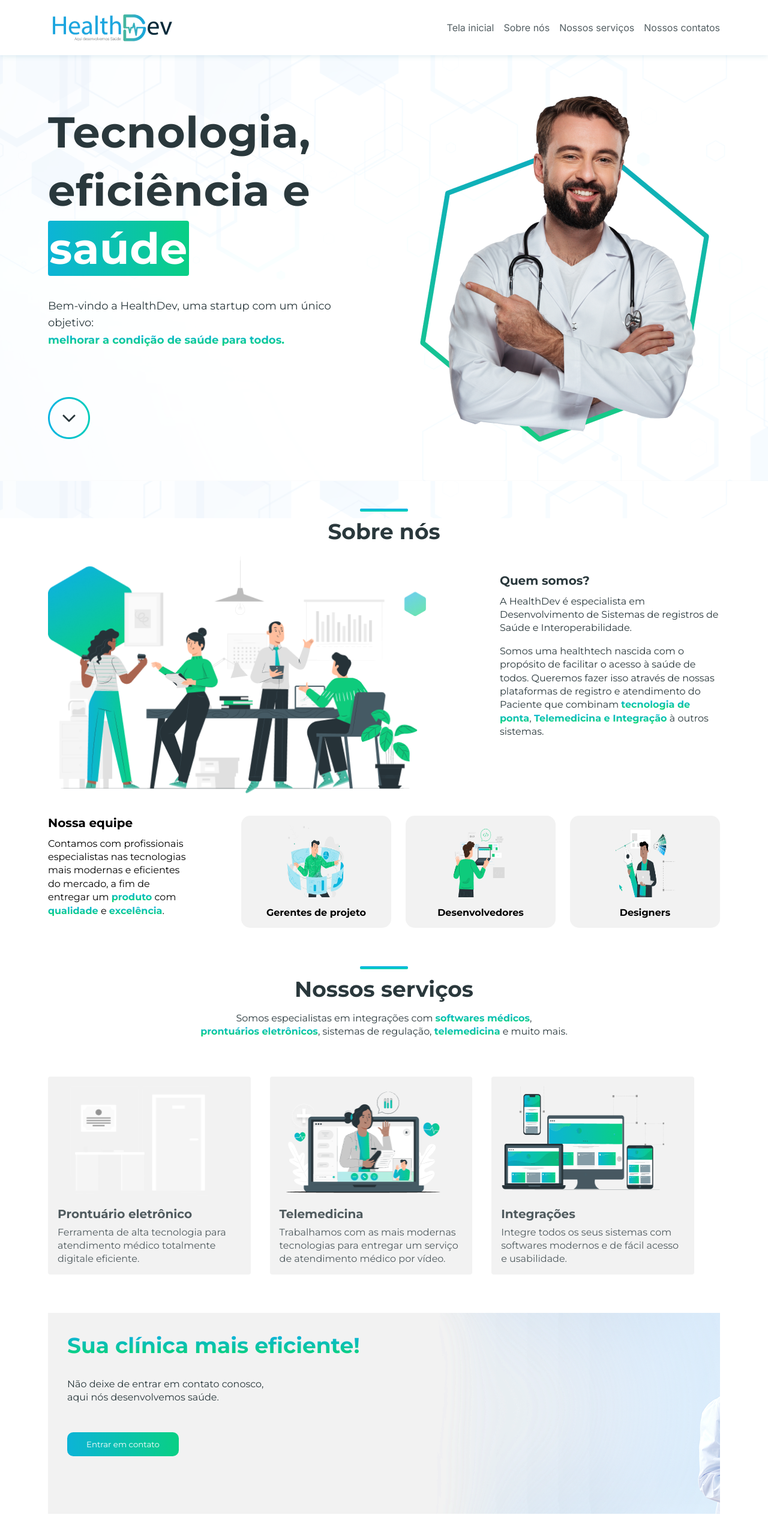
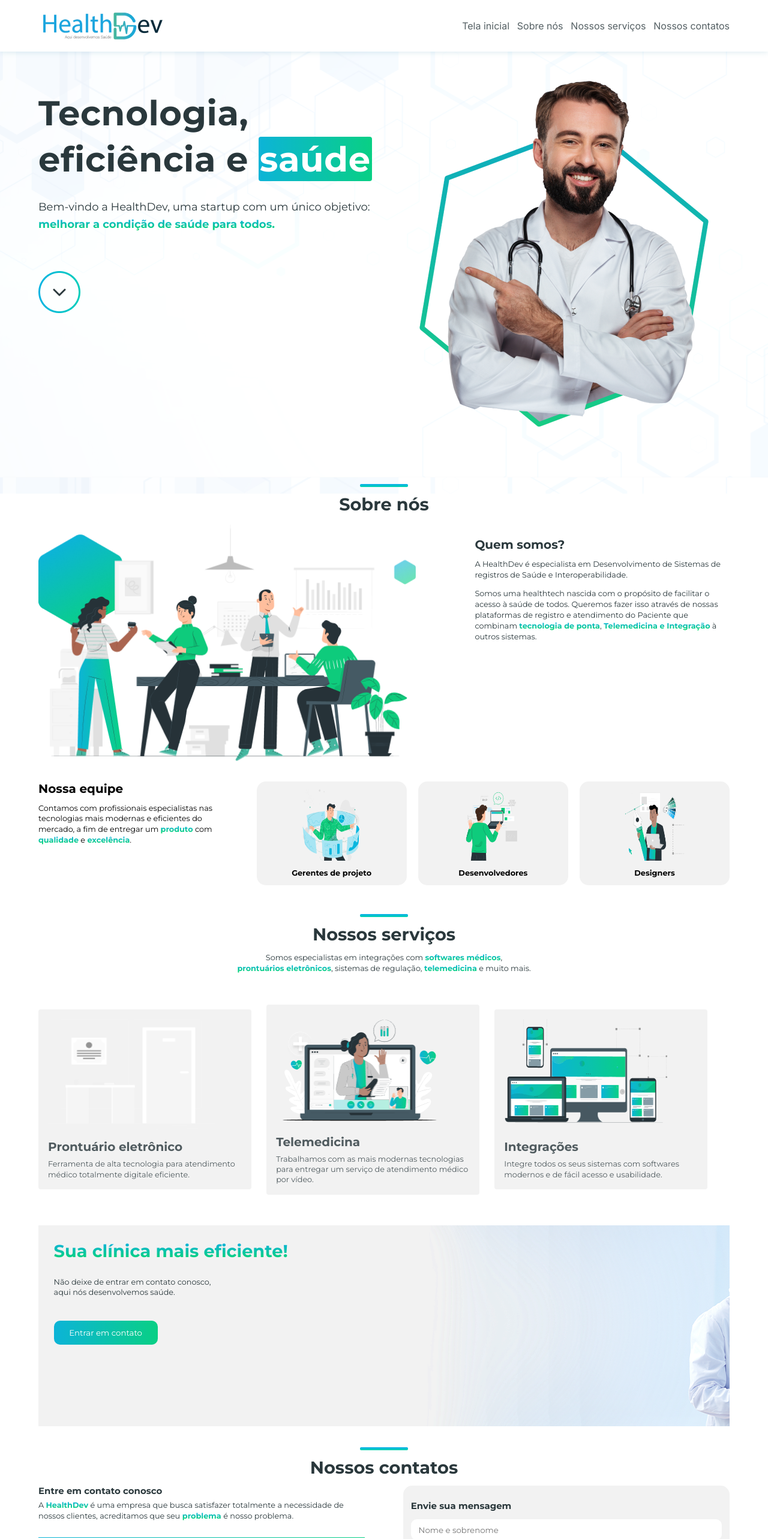
Before and after one commit to healthdev-io/site, a React (Create React App) app: page / in a window 1280 px wide. Shown: the top 2566 px of the page at 60% size. Built offline with nearby package versions, Linux system fonts and the light colour scheme.

Commit message:
responsive first step

```diff
--- a/src/components/about-us/styles.scss
+++ b/src/components/about-us/styles.scss
@@ -3,7 +3,7 @@
   > h2 {
     color: #0A1A1FDE;
     text-align: center;
-    font-size: 36px;
+    font-size: 2.25rem;
     position: relative;
     margin-bottom: 1rem;
     &::before {
--- a/src/components/home/styles.scss
+++ b/src/components/home/styles.scss
@@ -19,7 +19,7 @@
 
   > div {
     > h1 {
-      font-size: 72px;
+      font-size: 4.5rem;
       margin-bottom: 2rem;
       line-height: 135%;
       letter-spacing: 0.01em;
--- a/src/components/our-contacts/styles.scss
+++ b/src/components/our-contacts/styles.scss
@@ -3,7 +3,7 @@
   > h2 {
     color: #0A1A1FDE;
     text-align: center;
-    font-size: 36px;
+    font-size: 2.25rem;
     position: relative;
     margin-bottom: 1rem;
     &::before {
--- a/src/components/our-services/styles.scss
+++ b/src/components/our-services/styles.scss
@@ -6,7 +6,7 @@
   > h2 {
     color: #0A1A1FDE;
     text-align: center;
-    font-size: 36px;
+    font-size: 2.25rem;
     position: relative;
     margin-bottom: 1rem;
     &::before {
@@ -80,7 +80,7 @@
   z-index: 10;
 
   > h1 {
-    font-size: 36px;
+    font-size: 2.25rem;
     margin-bottom: 2rem;
     background: -webkit-linear-gradient(#0DACEE, #08D968);
     -webkit-background-clip: text;
--- a/src/theme/styles/global.scss
+++ b/src/theme/styles/global.scss
@@ -10,6 +10,12 @@
   border: 0;
   outline: 0;
   scroll-behavior: smooth;
+}
+
+html {
+  @media(max-width: 1600px) {
+    font-size: 80%;
+  }
 }
 
 body {
```
